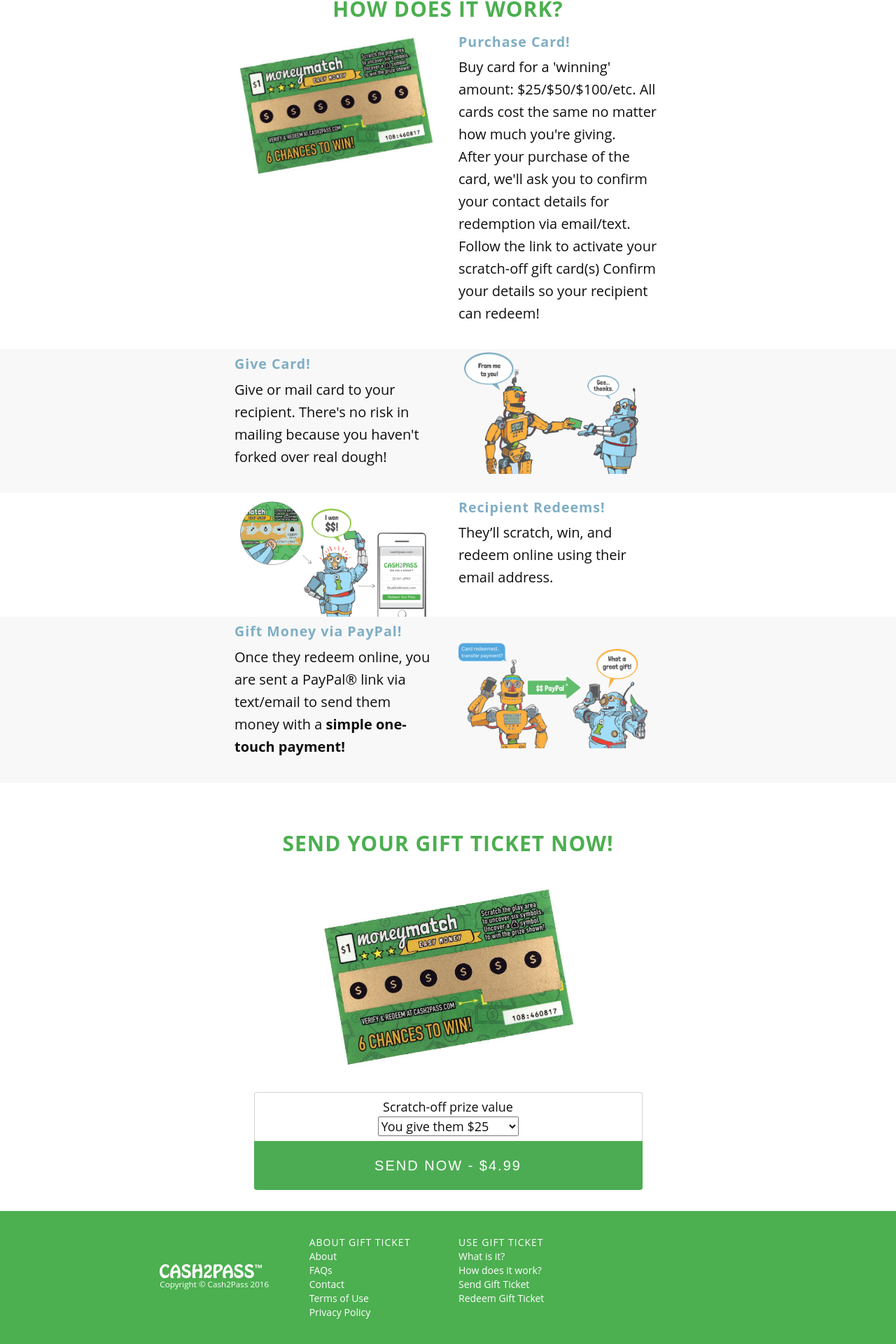
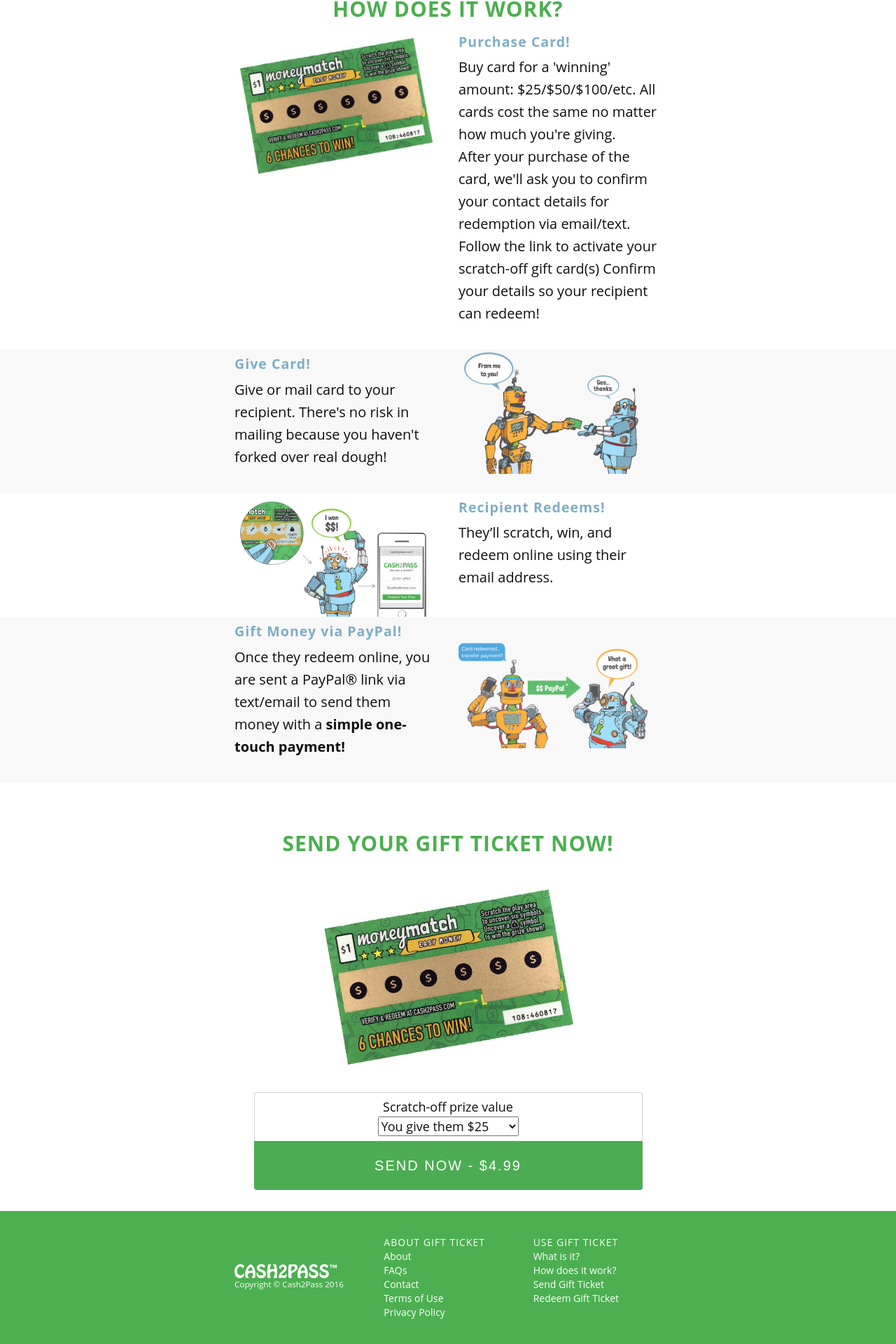
Before and after one commit to alleyway/gift-ticket-web, a Jekyll site: the page built from index.html, in a window 1280 px wide. Shown: the part 903-2823 px from the top of the page at 70% size. Built offline with Jekyll 4.4.1, drawn with Linux system fonts in a browser that asks for light colours.

Commit message:
update footer

```diff
--- a/_includes/footer.html
+++ b/_includes/footer.html
@@ -1,7 +1,7 @@
 <footer>
     <div class="container-fluid">
         <div class="row">
-            <div class="col-md-offset-2 col-md-2">
+            <div class="col-md-offset-3 col-md-2">
                 <br/>&nbsp;<br/>
                 <img src="img/nav_logo.svg" height="20"/><br/>
                 <p style="font-size: smaller">Copyright &copy; Cash2Pass 2016</p>
```
